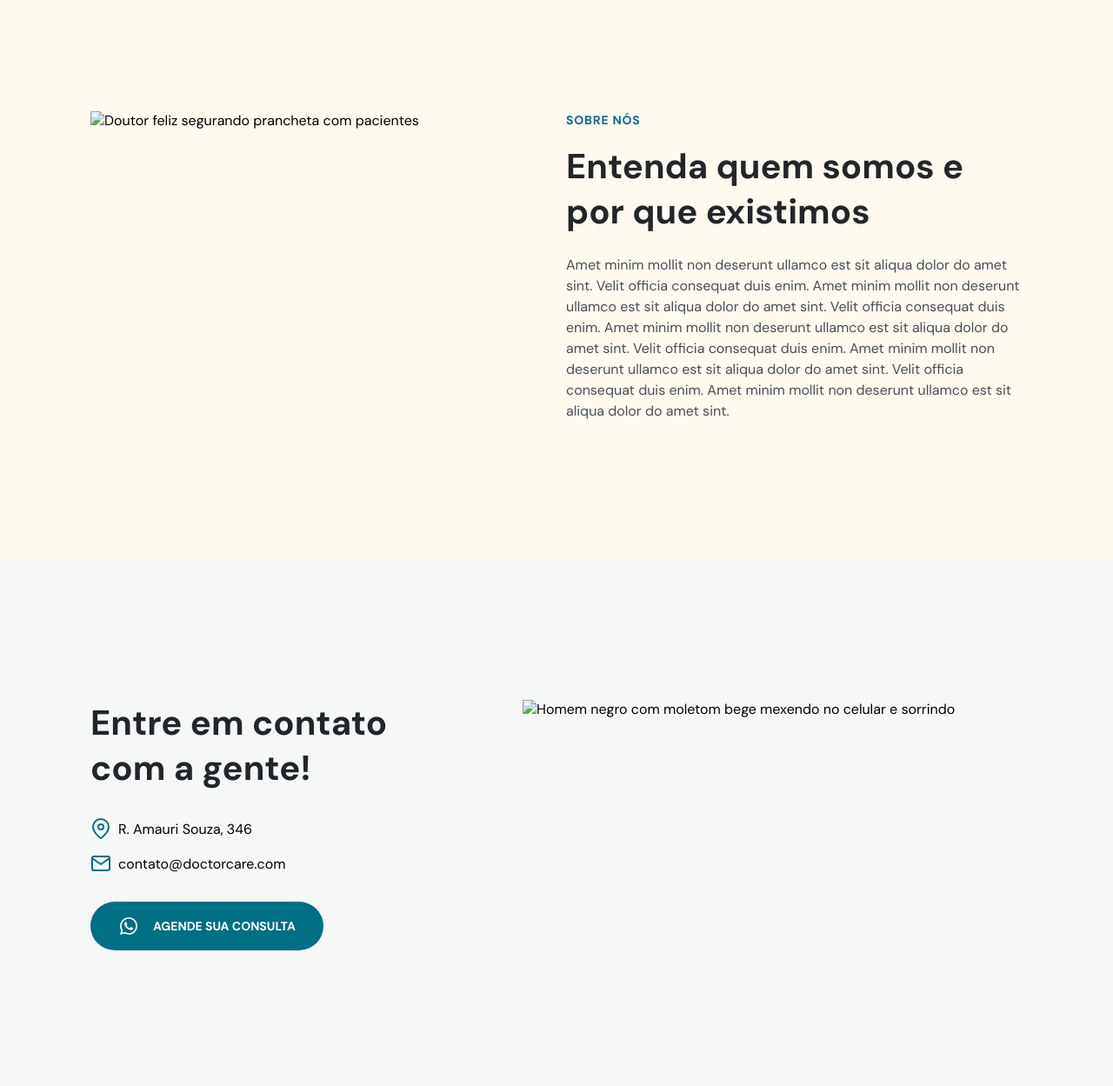
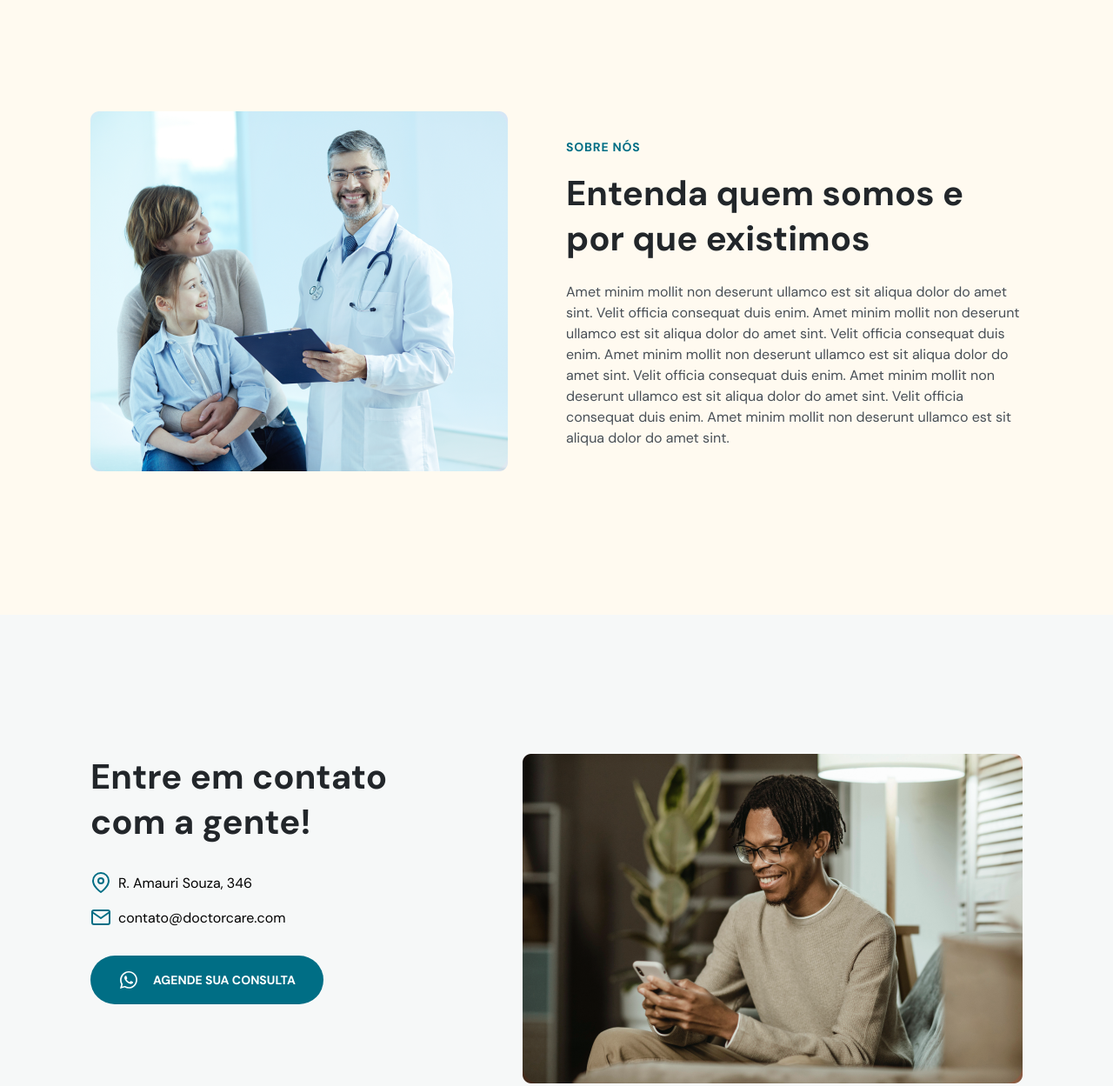
Before and after one commit to wagnerocantos/doctorcare, a plain HTML site: page index.html in a window 1280 px wide. Shown: the part 1840-3089 px from the top of the page at 87% size. Drawn offline with nearby package versions, Linux system fonts and the light colour scheme.

Commit message:
Ajustes de links relativos

```diff
--- a/index.html
+++ b/index.html
@@ -503,7 +503,7 @@
 
         <div class="col-b">
           <img
-            src="/NLW/assets/doutor-feliz-segurando-prancheta-com-pacientes.png"
+            src="./assets/doutor-feliz-segurando-prancheta-com-pacientes.png"
             alt="Doutor feliz segurando prancheta com pacientes"
           />
         </div>
@@ -600,7 +600,7 @@
 
         <div class="col-b">
           <img
-            src="/NLW/assets/homem-negro-com-moletom-mexendo-no-celular.png"
+            src="./assets/homem-negro-com-moletom-mexendo-no-celular.png"
             alt="Homem negro com moletom bege mexendo no celular e sorrindo"
           />
         </div>
```
